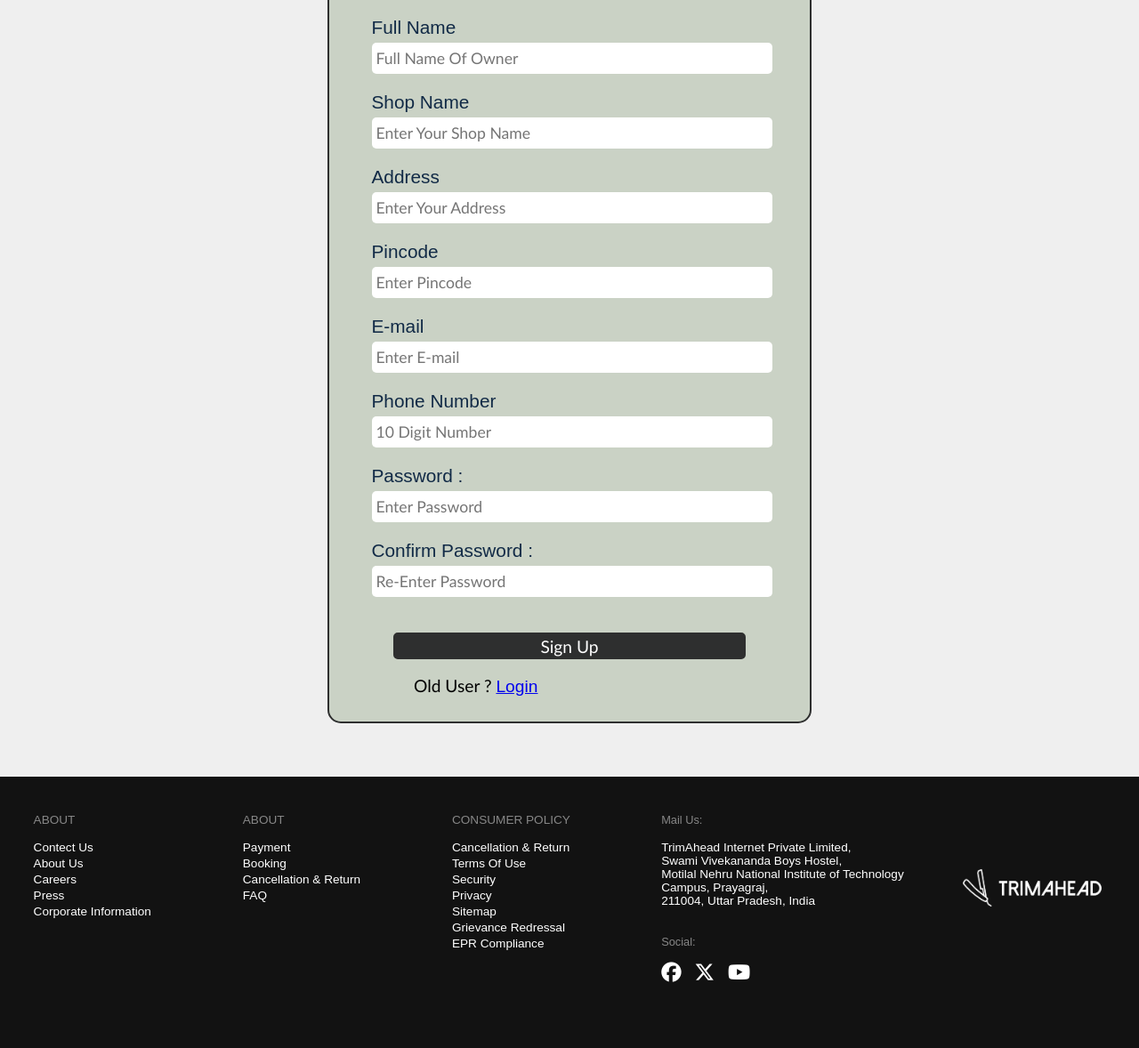
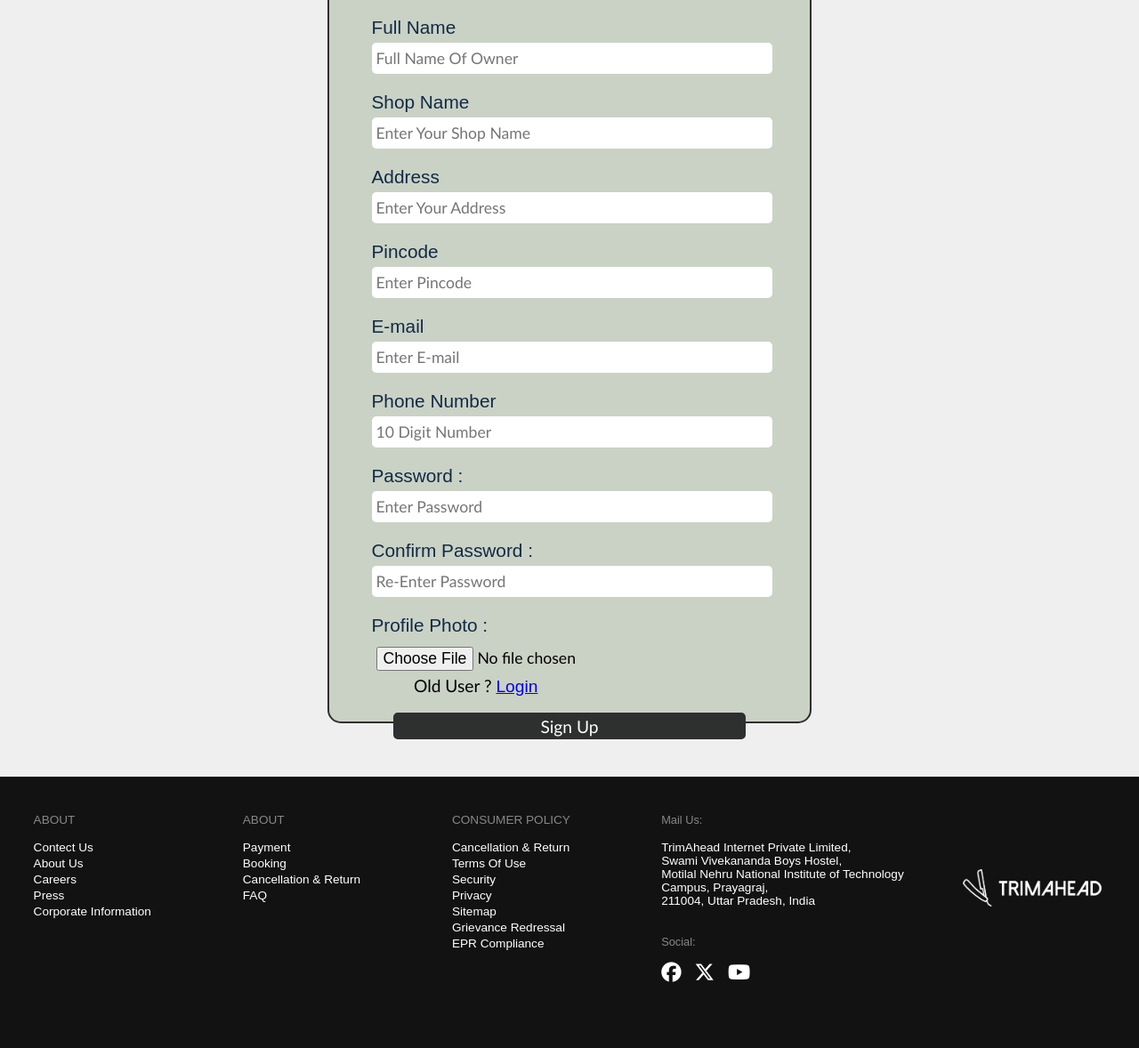
Before and after one commit to tirth-patel06/TrimAhead, a PHP site: page /signUp_asO.php in a window 1280 px wide. Shown: the part 201-1379 px from the top of the page at 89% size. Run offline with PHP 8.4, Linux system fonts and the light colour scheme.

Commit message:
add user photo input method

```diff
--- a/signUp_asO.php
+++ b/signUp_asO.php
@@ -74,6 +74,10 @@ session_start();
                     <div class="input-box">
                         <label for="cpassword" >Confirm Password :</label>
                         <input type="password" id="cpassword" name = "Confirm_Password" placeholder="Re-Enter Password" required>
+                    </div>
+                    <div class="input-box">
+                        <label for="profile-photo" >Profile Photo :</label>
+                        <input type="file" id="photo-input" name="profile-photo" accept="image/*" >
                     </div>
                     <div class="signUp-button">
                         <button type="submit" name = "Submit" href="signUp_asO.php">Sign Up</button>
@@ -218,14 +222,7 @@ if(isset($_POST['Submit'])){
                                alert("Passwords does not match");
                         </script>
                         <?php
-
                 }
             }
-
-
-
-
-
-
 }
 ?>
```
